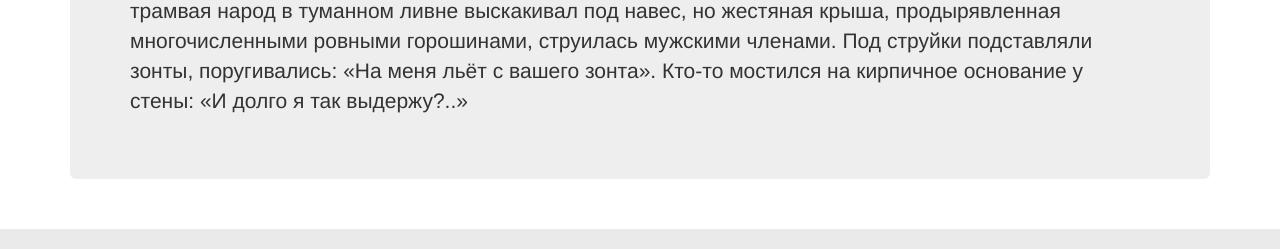
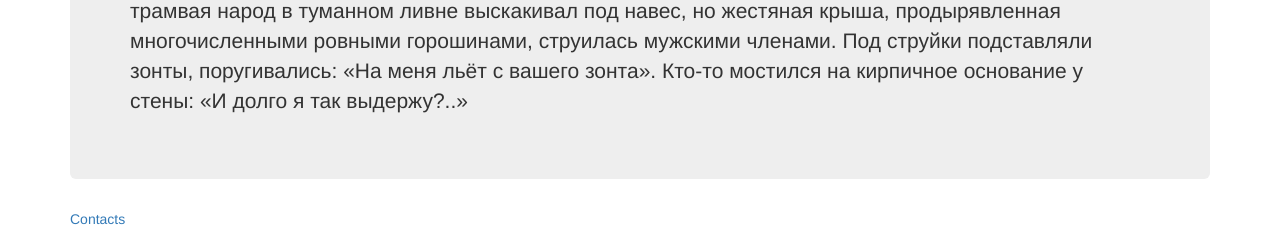
Before and after one commit to vpikalova/ooniversity_django_courses_06, a Python web app: template templates/index.html in a window 1280 px wide. Shown: the part 610-859 px from the top of the page. Run offline with Jinja, Linux system fonts and the light colour scheme; the template is opened without the code that fills it, so the values that code supplies are empty; some libraries are stand-ins or nearby versions.

Commit message:
Second git commit

```diff
--- a/templates/contact.html
+++ b/templates/contact.html
@@ -28,8 +28,8 @@
           </div>
           <div id="navbar" class="navbar-collapse collapse">
             <ul class="nav navbar-nav">
-              <li class="active"><a href="./index.html">Main</a></li>
-              <li class="active"><a href="./contact.html">Contacts</a></li>
+              <li class="active"><a href="./templates/index.html">Main</a></li>
+              <li class="active"><a href="./templates/contact.html">Contacts</a></li>
             </ul>
           </div><!--/.nav-collapse -->
         </div><!--/.container-fluid -->
@@ -57,6 +57,7 @@
         <p id="style2" class="bottom-left">Content slave</p>
         <p id="style3" class="bottom-right">Page validation slave</p>
       </div>
+      <a href="./index.html">Main</a>
     </div> <!-- /container -->
 
 
--- a/templates/index.html
+++ b/templates/index.html
@@ -25,8 +25,8 @@
           </div>
           <div id="navbar" class="navbar-collapse collapse">
             <ul class="nav navbar-nav">
-              <li class="active"><a href="./index.html">Main</a></li>
-              <li class="active"><a href="./contact.html">Contacts</a></li>
+                <li class="active"><a href="./templates/index.html">Main</a></li>
+                <li class="active"><a href="./templates/contact.html">Contacts</a></li>
             </ul>
           </div><!--/.nav-collapse -->
         </div><!--/.container-fluid -->
@@ -45,6 +45,7 @@
           <h3 class ="bottom-right">Program</h3>
             <p class= "tab-content">Сушь разродилась дождями – с небольшими перерывами лило два дня. На конечной остановке трамвая народ в туманном ливне выскакивал под навес, но жестяная крыша, продырявленная многочисленными ровными горошинами, струилась мужскими членами. Под струйки подставляли зонты, поругивались: «На меня льёт с вашего зонта». Кто-то мостился на кирпичное основание у стены: «И долго я так выдержу?..»</p>
       </div>
+      <a href="./Contact.html">Contacts</a>
 
     </div> <!-- /container -->
 
```
